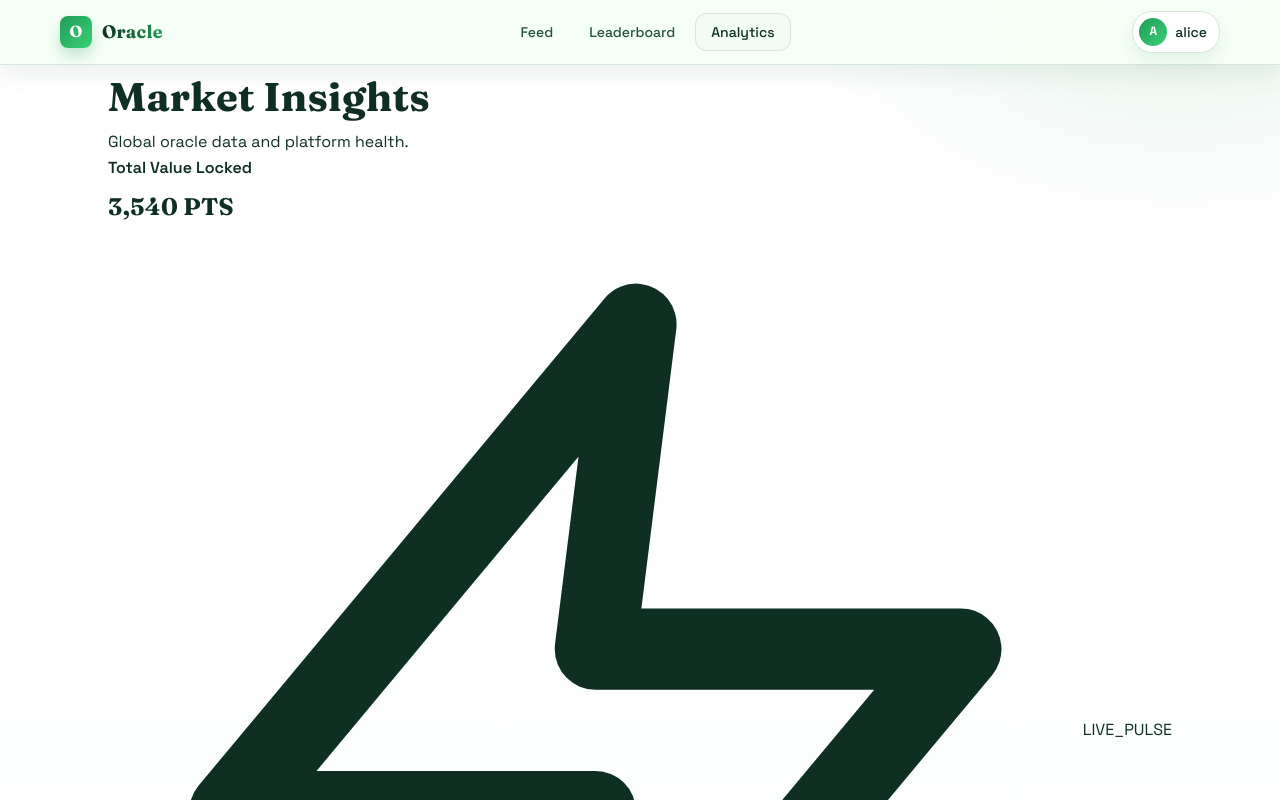
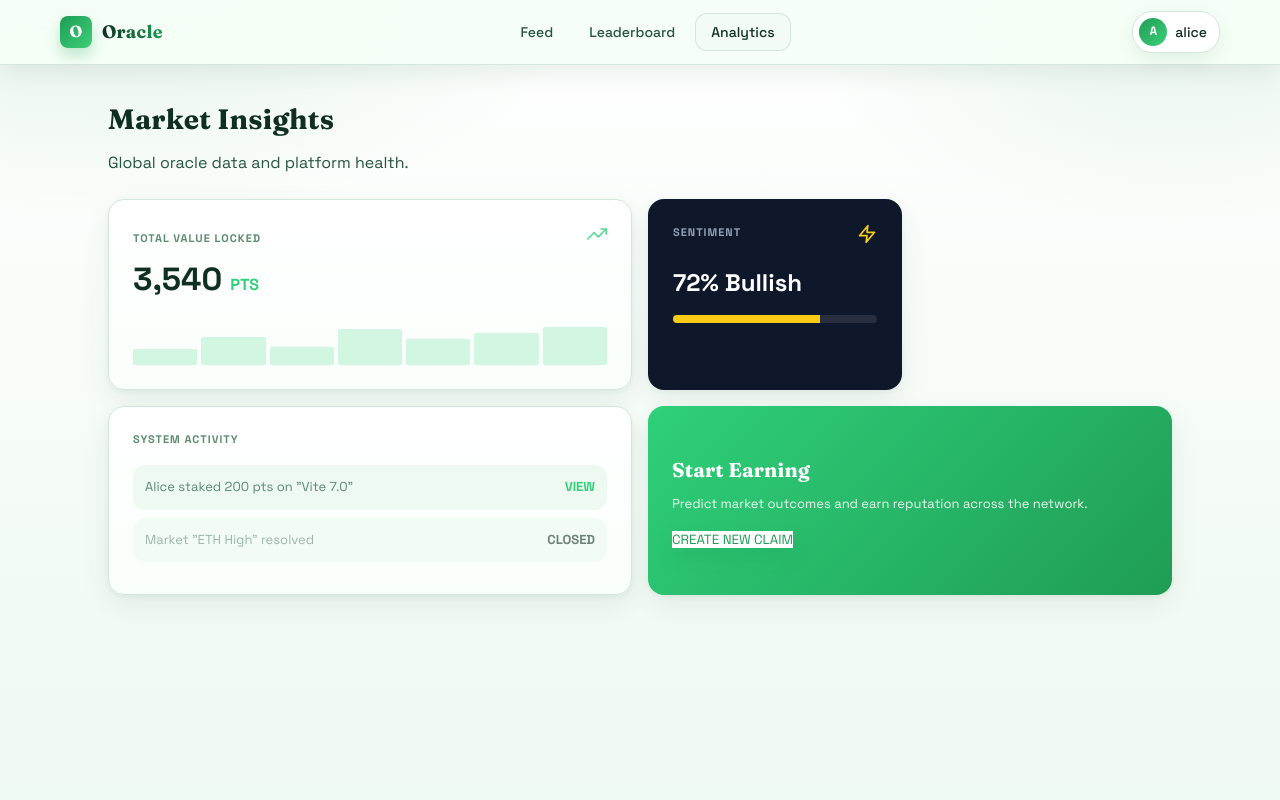
Before and after one commit to fid098/ETH-oxford-2026, a React (Vite) app in the folder frontend/: page /analytics in a window 1280 px wide. Shown: the top 800 px of the page. Built offline with nearby package versions, Linux system fonts and the light colour scheme.

Commit message:
updated analytics page

```diff
--- /dev/null
+++ b/frontend/src/pages/MarketAnalytics.css
@@ -0,0 +1,82 @@
+/* MarketAnalytics.css */
+.analytics-grid {
+  display: grid;
+  grid-template-columns: repeat(4, 1fr);
+  gap: 16px;
+}
+
+.analytics-grid > * {
+  animation: card-in 0.4s ease both;
+}
+
+/* Matching the leaderboard animation delays */
+.analytics-grid > *:nth-child(1) { animation-delay: 40ms; }
+.analytics-grid > *:nth-child(2) { animation-delay: 80ms; }
+.analytics-grid > *:nth-child(3) { animation-delay: 120ms; }
+.analytics-grid > *:nth-child(4) { animation-delay: 160ms; }
+.analytics-grid > *:nth-child(5) { animation-delay: 200ms; }
+
+.col-span-2 {
+  grid-column: span 2;
+}
+
+.analytics-card-header {
+  display: flex;
+  justify-content: space-between;
+  align-items: flex-start;
+  margin-bottom: 20px;
+}
+
+.analytics-big-val {
+  font-size: 32px;
+  font-weight: 800;
+  margin-top: 4px;
+}
+
+.analytics-label {
+  font-size: 11px;
+  font-weight: 700;
+  color: var(--text-muted);
+  text-transform: uppercase;
+  letter-spacing: 1px;
+}
+
+.sentiment-bar-bg {
+  width: 100%;
+  height: 8px;
+  background: rgba(255, 255, 255, 0.1);
+  border-radius: 4px;
+  margin-top: 12px;
+  overflow: hidden;
+}
+
+.sentiment-bar-fill {
+  height: 100%;
+  background: #facc15;
+  transition: width 1s ease-out;
+}
+
+.activity-item {
+  padding: 12px;
+  background: var(--bg-secondary);
+  border-radius: 12px;
+  font-size: 13px;
+  margin-bottom: 8px;
+  display: flex;
+  justify-content: space-between;
+}
+
+@media (max-width: 1024px) {
+  .analytics-grid {
+    grid-template-columns: 1fr 1fr;
+  }
+}
+
+@media (max-width: 640px) {
+  .analytics-grid {
+    grid-template-columns: 1fr;
+  }
+  .col-span-2 {
+    grid-column: span 1;
+  }
+}
--- a/frontend/src/pages/MarketAnalytics.tsx
+++ b/frontend/src/pages/MarketAnalytics.tsx
@@ -1,128 +1,88 @@
 import React, { useState } from 'react';
+import './MarketAnalytics.css';
 
-// --- CUSTOM SVG COMPONENTS (Replaces Lucide) ---
-
-const IconTrendingUp = ({ className }) => (
-  <svg xmlns="http://www.w3.org/2000/svg" viewBox="0 0 24 24" fill="none" stroke="currentColor" strokeWidth="2" strokeLinecap="round" strokeLinejoin="round" className={className}>
-    <polyline points="23 6 13.5 15.5 8.5 10.5 1 18" /><polyline points="17 6 23 6 23 12" />
-  </svg>
+// --- ICONS ---
+const IconTrendingUp = () => (
+  <svg width="20" height="20" viewBox="0 0 24 24" fill="none" stroke="currentColor" strokeWidth="2" strokeLinecap="round" strokeLinejoin="round"><polyline points="23 6 13.5 15.5 8.5 10.5 1 18" /><polyline points="17 6 23 6 23 12" /></svg>
 );
 
-const IconPieChart = ({ className }) => (
-  <svg xmlns="http://www.w3.org/2000/svg" viewBox="0 0 24 24" fill="none" stroke="currentColor" strokeWidth="2" strokeLinecap="round" strokeLinejoin="round" className={className}>
-    <path d="M21.21 15.89A10 10 0 1 1 8 2.83" /><path d="M22 12A10 10 0 0 0 12 2v10z" />
-  </svg>
+const IconZap = () => (
+  <svg width="20" height="20" viewBox="0 0 24 24" fill="none" stroke="#facc15" strokeWidth="2" strokeLinecap="round" strokeLinejoin="round"><polygon points="13 2 3 14 12 14 11 22 21 10 12 10 13 2" /></svg>
 );
-
-const IconZap = ({ className }) => (
-  <svg xmlns="http://www.w3.org/2000/svg" viewBox="0 0 24 24" fill="none" stroke="currentColor" strokeWidth="2" strokeLinecap="round" strokeLinejoin="round" className={className}>
-    <polygon points="13 2 3 14 12 14 11 22 21 10 12 10 13 2" />
-  </svg>
-);
-
-const IconActivity = ({ className }) => (
-  <svg xmlns="http://www.w3.org/2000/svg" viewBox="0 0 24 24" fill="none" stroke="currentColor" strokeWidth="2" strokeLinecap="round" strokeLinejoin="round" className={className}>
-    <polyline points="22 12 18 12 15 21 9 3 6 12 2 12" />
-  </svg>
-);
-
-// --- MAIN COMPONENT ---
 
 export default function MarketAnalytics() {
   const [stats] = useState({
     tvl: 3540,
-    activeClaims: 9,
     sentiment: 72
   });
 
   return (
-    <div className="p-8 max-w-[1400px] mx-auto animate-in fade-in duration-700">
-      <header className="mb-8">
-        <h1 className="text-3xl font-bold text-gray-900">Market Insights</h1>
-        <p className="text-gray-500">Global oracle data and platform health.</p>
-      </header>
+    <div className="page">
+      <h1 className="feed-title" style={{ marginBottom: 8 }}>Market Insights</h1>
+      <p className="text-secondary" style={{ marginBottom: 24 }}>
+        Global oracle data and platform health.
+      </p>
 
-      <div className="grid grid-cols-1 md:grid-cols-4 gap-4">
+      <div className="analytics-grid">
 
-        {/* Cell 1: Global TVL */}
-        <div className="md:col-span-2 bg-white border border-gray-100 p-8 rounded-[2.5rem] shadow-sm flex flex-col justify-between">
-          <div className="flex justify-between items-start">
+        {/* Total Value Locked */}
+        <div className="card col-span-2" style={{ padding: '24px' }}>
+          <div className="analytics-card-header">
             <div>
-              <p className="text-sm font-semibold text-gray-400 tracking-widest uppercase">Total Value Locked</p>
-              <h2 className="text-5xl font-black text-gray-900 mt-2 tracking-tight">
-                {stats.tvl.toLocaleString()} <span className="text-xl text-green-500 font-normal">PTS</span>
-              </h2>
+              <span className="analytics-label">Total Value Locked</span>
+              <div className="analytics-big-val">
+                {stats.tvl.toLocaleString()} <span style={{ fontSize: '16px', color: '#2fd07a' }}>PTS</span>
+              </div>
             </div>
-            <div className="bg-green-50 p-4 rounded-2xl">
-              <IconTrendingUp className="text-green-600 w-8 h-8" />
-            </div>
+            <div style={{ color: '#2fd07a', opacity: 0.8 }}><IconTrendingUp /></div>
           </div>
-          <div className="w-full h-16 bg-gradient-to-r from-green-500/10 via-green-500/5 to-transparent rounded-lg mt-4 flex items-end px-2 gap-1">
-            {[40, 70, 45, 90, 65, 80, 95].map((h, i) => (
-              <div key={i} className="bg-green-500/40 w-full rounded-t-sm" style={{ height: `${h}%` }}></div>
-            ))}
+          <div style={{ display: 'flex', alignItems: 'flex-end', gap: '4px', height: '40px' }}>
+             {[40, 70, 45, 90, 65, 80, 95].map((h, i) => (
+               <div key={i} style={{ flex: 1, background: '#2fd07a33', height: `${h}%`, borderRadius: '2px' }} />
+             ))}
           </div>
         </div>
 
-        {/* Cell 2: Sentiment Gauge */}
-        <div className="bg-gray-900 text-white p-8 rounded-[2.5rem] flex flex-col justify-between shadow-xl">
-          <div className="flex justify-between items-center">
-            <IconZap className="text-yellow-400 w-6 h-6" />
-            <span className="text-[10px] font-mono text-gray-500 bg-gray-800 px-2 py-1 rounded">LIVE_PULSE</span>
+        {/* Sentiment Gauge */}
+        <div className="card" style={{ padding: '24px', background: '#0f172a', color: 'white', borderColor: 'transparent' }}>
+          <div className="analytics-card-header">
+            <span className="analytics-label" style={{ color: '#94a3b8' }}>Sentiment</span>
+            <IconZap />
           </div>
-          <div>
-            <p className="text-gray-400 text-sm">Sentiment</p>
-            <h3 className="text-3xl font-bold">{stats.sentiment}% Bullish</h3>
-            <div className="w-full bg-gray-800 h-1.5 rounded-full mt-4 overflow-hidden">
-              <div className="bg-yellow-400 h-full transition-all duration-1000" style={{ width: `${stats.sentiment}%` }}></div>
-            </div>
+          <div style={{ fontSize: '24px', fontWeight: 800 }}>{stats.sentiment}% Bullish</div>
+          <div className="sentiment-bar-bg">
+            <div className="sentiment-bar-fill" style={{ width: `${stats.sentiment}%` }} />
           </div>
         </div>
 
-        {/* Cell 3: Category Distribution */}
-        <div className="bg-white border border-gray-100 p-8 rounded-[2.5rem] shadow-sm flex flex-col">
-          <div className="flex items-center gap-2 mb-6">
-            <IconPieChart className="text-blue-500 w-5 h-5" />
-            <span className="font-bold text-gray-800">Categories</span>
+        {/* System Activity */}
+        <div className="card col-span-2" style={{ padding: '24px' }}>
+          <span className="analytics-label" style={{ display: 'block', marginBottom: '16px' }}>System Activity</span>
+          <div className="activity-item">
+            <span style={{ color: 'var(--text-muted)' }}>Alice staked 200 pts on "Vite 7.0"</span>
+            <span style={{ color: '#2fd07a', fontWeight: 700 }}>VIEW</span>
           </div>
-          <div className="space-y-4">
-            <div className="flex justify-between text-sm items-center">
-              <div className="flex items-center gap-2"><div className="w-2 h-2 rounded-full bg-blue-500"></div><span className="text-gray-600">Science</span></div>
-              <span className="font-mono font-bold">45%</span>
-            </div>
-            <div className="flex justify-between text-sm items-center">
-              <div className="flex items-center gap-2"><div className="w-2 h-2 rounded-full bg-purple-500"></div><span className="text-gray-600">Crypto</span></div>
-              <span className="font-mono font-bold">35%</span>
-            </div>
+          <div className="activity-item" style={{ opacity: 0.6 }}>
+            <span style={{ color: 'var(--text-muted)' }}>Market "ETH High" resolved</span>
+            <span style={{ fontWeight: 700 }}>CLOSED</span>
           </div>
         </div>
 
-        {/* Cell 4: Velocity Feed */}
-        <div className="md:col-span-2 bg-white border border-gray-100 p-8 rounded-[2.5rem] shadow-sm">
-          <div className="flex items-center gap-2 mb-6">
-            <IconActivity className="text-orange-500 w-5 h-5" />
-            <span className="font-bold text-gray-800">System Activity</span>
-          </div>
-          <div className="space-y-3">
-             <div className="p-4 bg-gray-50 rounded-2xl border border-gray-100 text-xs flex justify-between items-center">
-                <span className="text-gray-500 italic">Alice staked 200 pts on "Vite 7.0 Release"</span>
-                <span className="text-green-600 font-bold underline">VIEW</span>
-             </div>
-             <div className="p-4 bg-gray-50 rounded-2xl border border-gray-100 text-xs flex justify-between items-center opacity-60">
-                <span className="text-gray-500 italic">Market "ETH High" was resolved by Oracle</span>
-                <span className="text-blue-600 font-bold">CLOSED</span>
-             </div>
-          </div>
-        </div>
-
-        {/* Cell 5: Quick CTA */}
-        <div className="md:col-span-2 bg-green-600 text-white p-8 rounded-[2.5rem] shadow-lg flex flex-col justify-center items-start overflow-hidden relative group">
-          <div className="absolute top-0 right-0 p-4 opacity-10 group-hover:opacity-20 transition-opacity">
-             <IconTrendingUp className="w-40 h-40 rotate-12" />
-          </div>
-          <h4 className="text-2xl font-bold mb-2 z-10">Start Earning</h4>
-          <p className="text-green-100 text-sm mb-6 max-w-sm z-10">Use your predictive power to resolve claims and earn reputation across the ETH Oxford network.</p>
-          <button className="bg-white text-green-700 px-8 py-3 rounded-2xl font-black text-sm hover:scale-105 transition-transform z-10">
+        {/* CTA Card */}
+        <div className="card col-span-2" style={{
+          padding: '24px',
+          background: 'linear-gradient(135deg, #2fd07a, #1f9d55)',
+          color: 'white',
+          border: 'none',
+          display: 'flex',
+          flexDirection: 'column',
+          justifyContent: 'center'
+        }}>
+          <h3 style={{ fontSize: '20px', fontWeight: 800, marginBottom: '8px' }}>Start Earning</h3>
+          <p style={{ fontSize: '13px', marginBottom: '16px', opacity: 0.9 }}>
+            Predict market outcomes and earn reputation across the network.
+          </p>
+          <button className="btn-primary" style={{ background: 'white', color: '#1f9d55', border: 'none', width: 'fit-content' }}>
             CREATE NEW CLAIM
           </button>
         </div>
```
